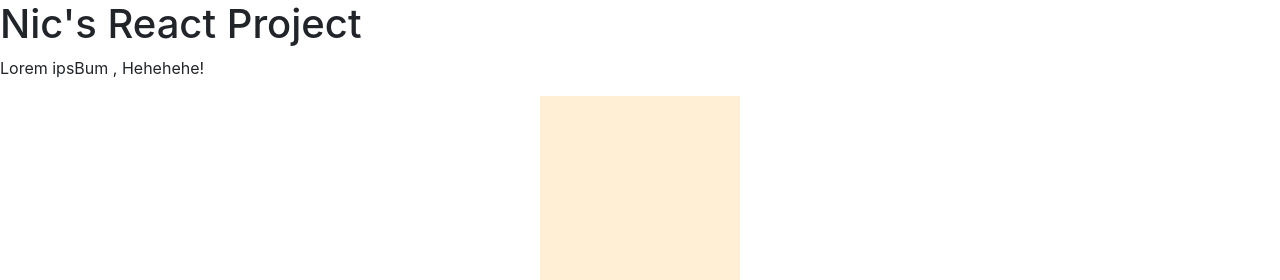
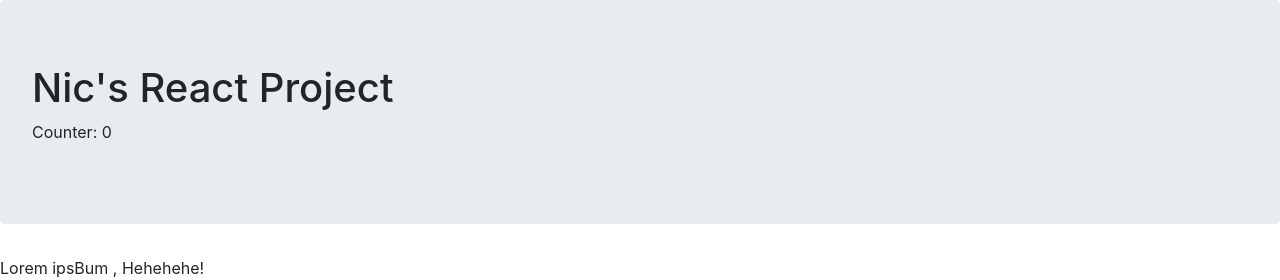
Before and after one commit to NicJr1110/react-nic-app, a React (Create React App) app: page / in a window 1280 px wide. Shown: the top 280 px of the page. Built offline with nearby package versions, Linux system fonts and the light colour scheme.

Commit message:
update to be classes

```diff
--- a/src/Header.js
+++ b/src/Header.js
@@ -1,12 +1,44 @@
-import React from 'react';
+import React, { Component } from 'react';
 
 
 
-const Header = ({ children }) => (
 
-    <h1>{ children }</h1>
+class Header extends Component {
 
-);
+    constructor(props){
+        super(props);
+
+        this.state = {
+            counter: 0,
+        };
+
+        this.handleClick = this.handleClick.bind(this);
+    }
+
+    handleClick() {
+        this.setState({
+            counter: this.state.counter + 1,
+        });
+    }
+
+    render() {
+        let { children } = this.props;
+        let { counter } = this.state;
+
+        return (
+            <div className="jumbotron" onClick={ this.handleClick }>
+                <h1>{ children }</h1>
+                <p>Counter: { counter }</p>
+            </div>
+        );
+    }
+}
+
+
+
+
+
+
 
 
 export default Header;
--- a/src/Paragraph.js
+++ b/src/Paragraph.js
@@ -1,11 +1,28 @@
-import React from 'react';
+import React, { Component } from 'react';
 
 
+class Paragraph extends Component {
 
-const Paragraph = ({ children }) => (
-    <p>{ children }</p>
+    constructor(props){
+        super(props);
 
-);
+        this.handleClick = this.handleClick.bind(this);
+    }
+
+    handleClick() {
+        console.log("Hello, Aliens")
+    }
+
+    render() {
+        let { children } = this.props
+        return (
+            <p onClick={ this.handleClick }>
+                { children }
+            </p>
+        );
+    }
+
+}
 
 //Defualting props
 Paragraph.defaultProps = {
```
